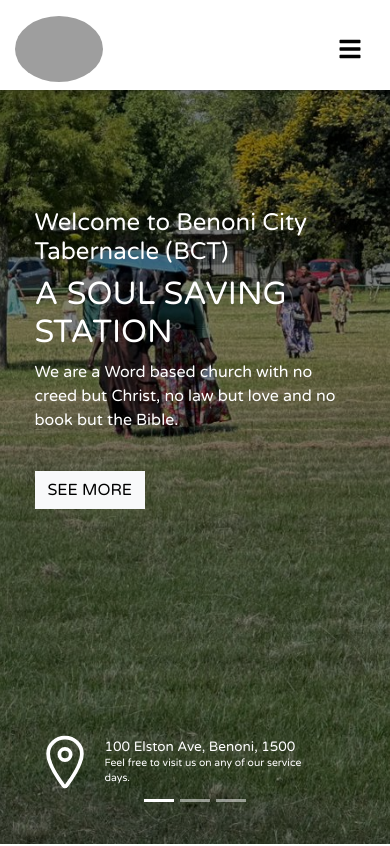
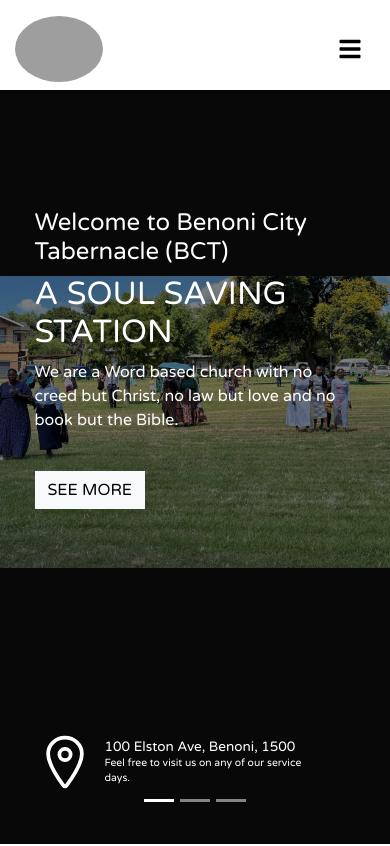
Before and after one commit to DelaneKay/Benoni-City-Tabernacle-Website, a React (Create React App) app: page / in a window 390 px wide. Shown: the top 846 px of the page. Built offline with nearby package versions, Linux system fonts and the light colour scheme; no server answers; grey boxes are pictures that could not be loaded.

Commit message:
Adjust carousel fit for group photos

```diff
--- a/src/components/pages/homepage/sections/Carousel/CarouselPage.css
+++ b/src/components/pages/homepage/sections/Carousel/CarouselPage.css
@@ -43,10 +43,12 @@
   width: 100%;
   object-fit: cover;
   object-position: center;
+  background: #111;
 }
 
 .carousel-img-slide-1 {
-  object-position: center 32%;
+  object-fit: contain;
+  object-position: center center;
 }
 
 .carousel-img-slide-2 {
@@ -54,7 +56,8 @@
 }
 
 .carousel-img-slide-3 {
-  object-position: center 38%;
+  object-fit: contain;
+  object-position: center center;
 }
 
 /* Ensure slide is a positioned container */
@@ -117,7 +120,7 @@
 
 @media screen and (max-width: 1024px) {
   .carousel-img-slide-1 {
-    object-position: center 28%;
+    object-position: center center;
   }
 
   .carousel-img-slide-2 {
@@ -125,7 +128,7 @@
   }
 
   .carousel-img-slide-3 {
-    object-position: center 42%;
+    object-position: center center;
   }
 }
 
```
